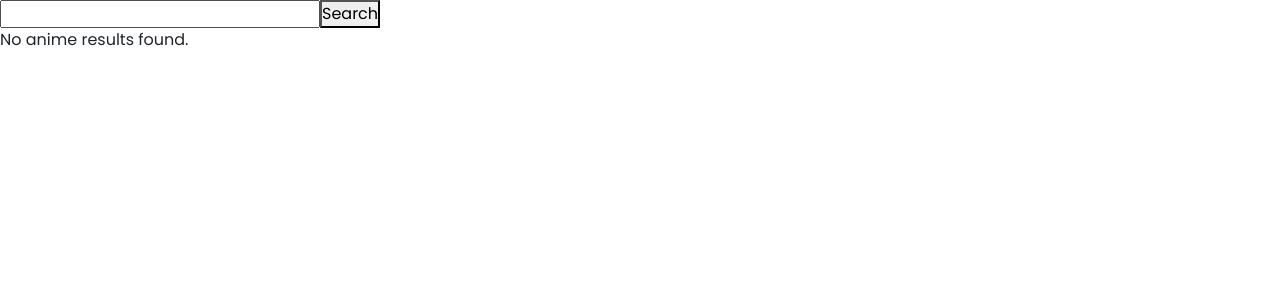
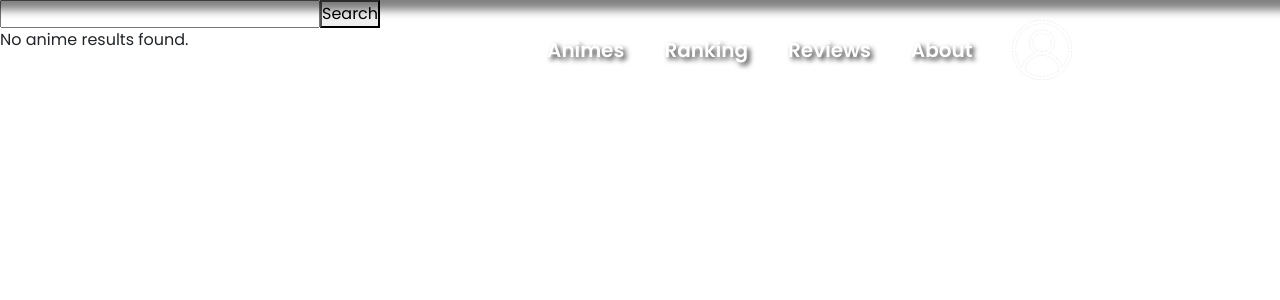
Before and after one commit to akyua/kirin-app, a Vue app in the folder frontend/: page /anime-list in a window 1280 px wide. Shown: the top 300 px of the page. Built offline with nearby package versions, Linux system fonts and the light colour scheme.

Commit message:
adjust header

```diff
--- a/frontend/src/components/Header.vue
+++ b/frontend/src/components/Header.vue
@@ -2,7 +2,7 @@
     <header>
         <nav id="logo">
             <a href="/">
-                <img src="/kirin2.png" alt="logo kirin">
+                <img src="/kirin_white.png" alt="logo kirin">
             </a>
         </nav>
         <nav class="topics">
@@ -41,6 +41,10 @@ header {
   display: flex;
   justify-content: space-evenly;
   align-items: center;
+}
+
+#logo{
+  margin-bottom: 16px;
 }
 
 #logo a img {
--- a/frontend/src/views/AnimeList.vue
+++ b/frontend/src/views/AnimeList.vue
@@ -1,4 +1,5 @@
 <template>
+  <Header />
     <input type="text" v-model="animeTitle" />
     <button @click="searchAnimes">Search</button>
 
@@ -13,10 +14,12 @@
   </template>
 
 <script>
+import Header from '@/components/Header.vue';
 import AnimeService from '@backend/api/services/animeService';
 
   export default {
   name: 'AnimeSearch',
+  components: { Header },
 
   data() {
     return {
```
